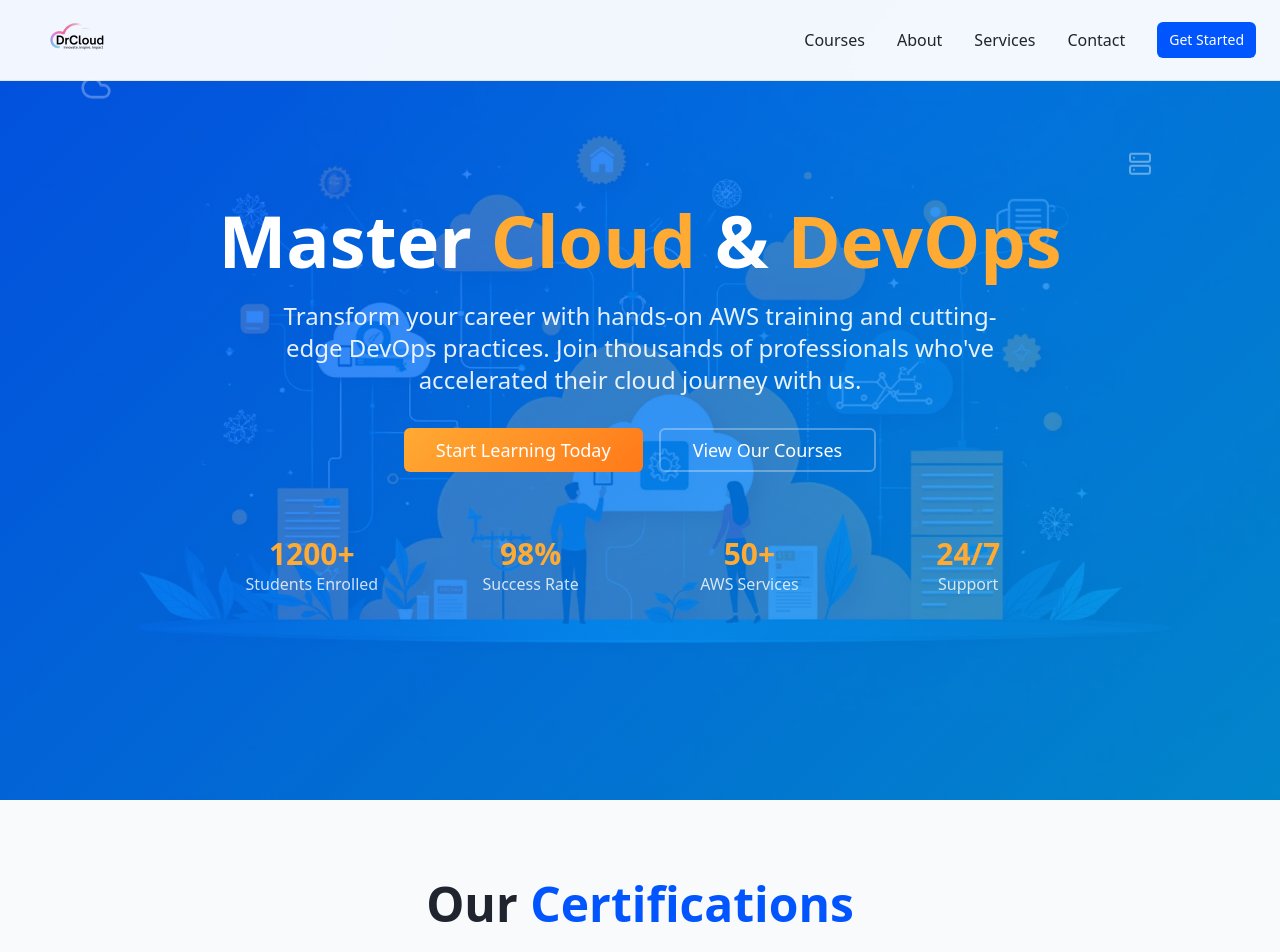
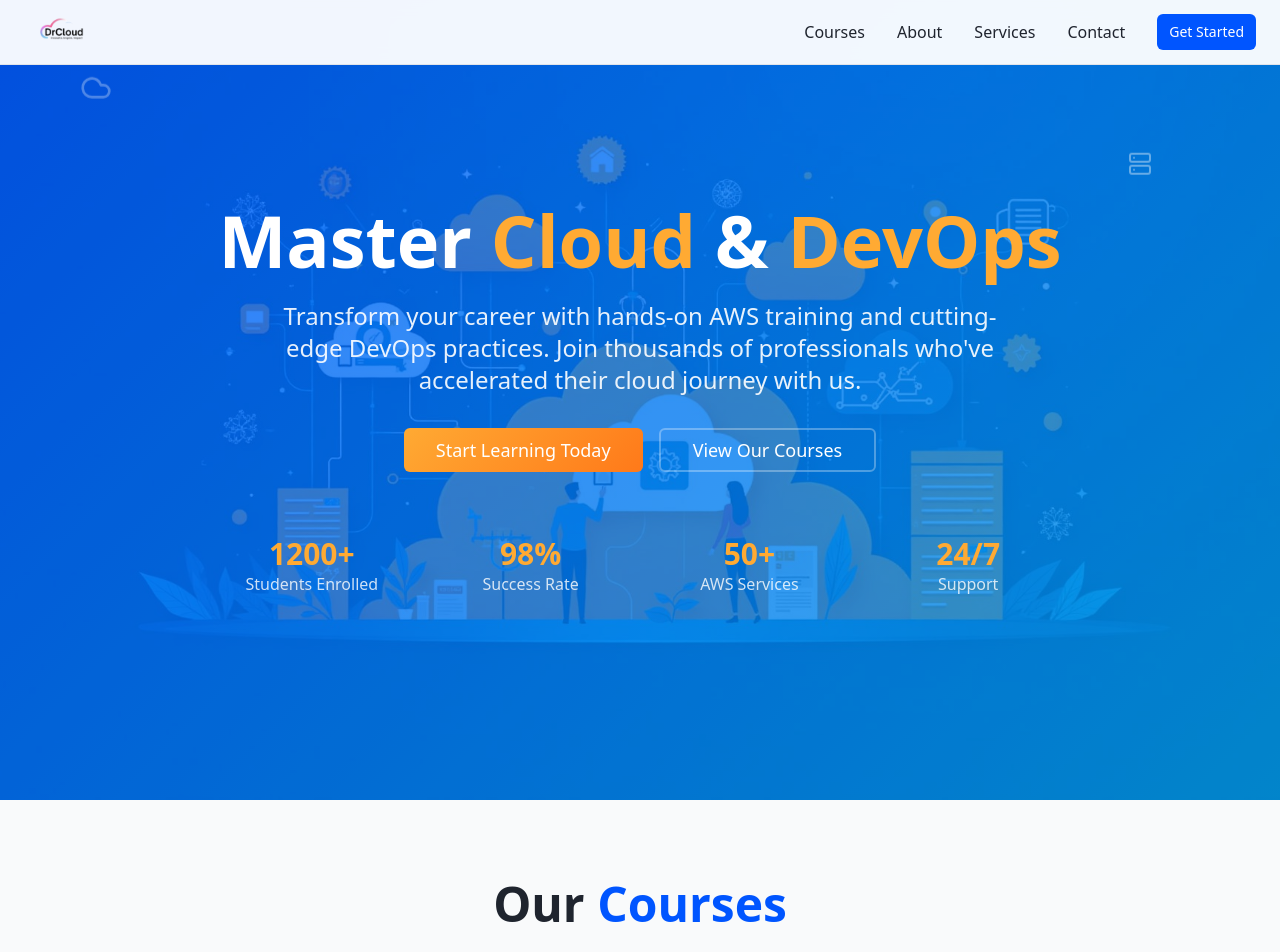
Before and after one commit to mayureshsmitasuresh/drcloud, a Next.js app: page / in a window 1280 px wide. Shown: the top 952 px of the page. Built offline with nearby package versions, Linux system fonts and the light colour scheme.

Commit message:
courses title and navbar

```diff
--- a/src/components/AboutUs.tsx
+++ b/src/components/AboutUs.tsx
@@ -19,7 +19,7 @@ const About = () => {
             viewport={{ once: true, amount: 0.3 }}
           >
             <h2 className="text-4xl md:text-5xl font-bold mb-6 text-foreground">
-              About <span className="text-primary">Dr. Cloud</span>
+              About <span className="text-primary">DrCloud</span>
             </h2>
             <p className="text-lg text-muted-foreground mb-6">
               {data.aboutUs.description1}
--- a/src/components/Courses.tsx
+++ b/src/components/Courses.tsx
@@ -25,7 +25,7 @@ const Courses = () => {
             viewport={{ once: true, amount: 0.3 }}
             className="relative inline-block text-4xl md:text-5xl font-bold mb-6 text-foreground"
           >
-            Our <span className="text-primary relative">Certifications</span>
+            Our <span className="text-primary relative">Courses</span>
           </motion.h1>
           <motion.p
             initial={{ opacity: 0, y: 30, filter: "blur(6px)" }}
--- a/src/components/Navbar.tsx
+++ b/src/components/Navbar.tsx
@@ -22,7 +22,7 @@ const Navigation = () => {
           {/* Logo */}
           <a href="#home" onClick={() => setIsMenuOpen(false)}>
             <div className="flex items-center">
-              <div className="relative w-28 h-20">
+              <div className="relative w-20 h-16">
                 <Image
                   loading="lazy"
                   src="/assets/logonew.png"
```
